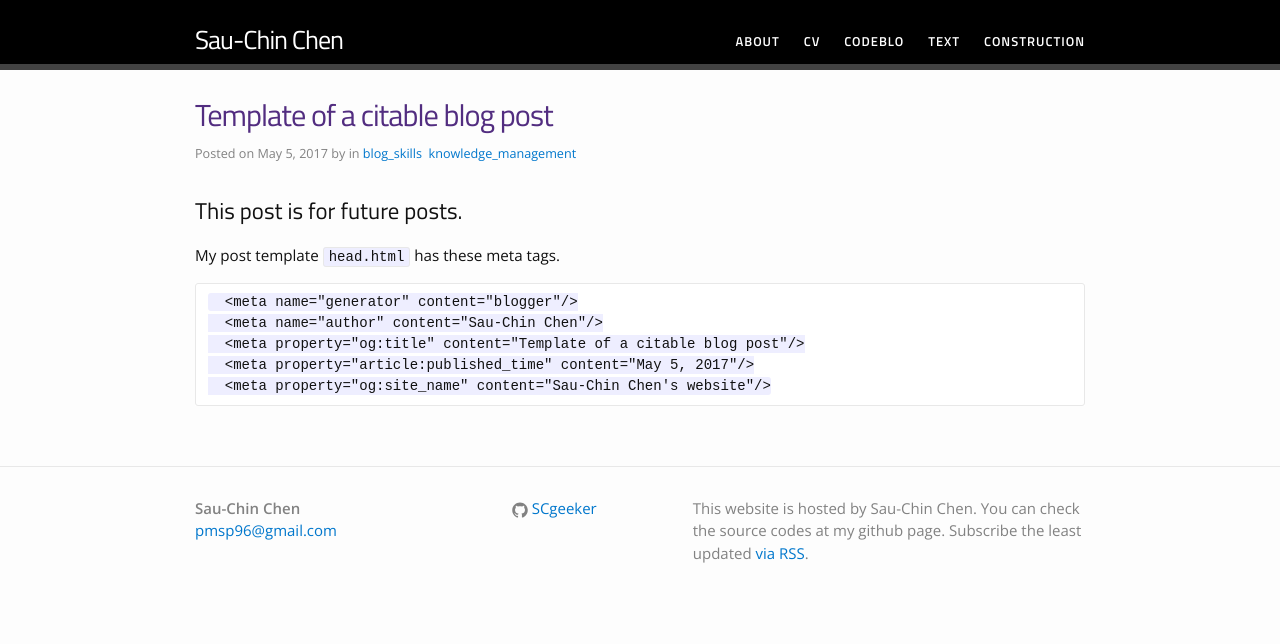
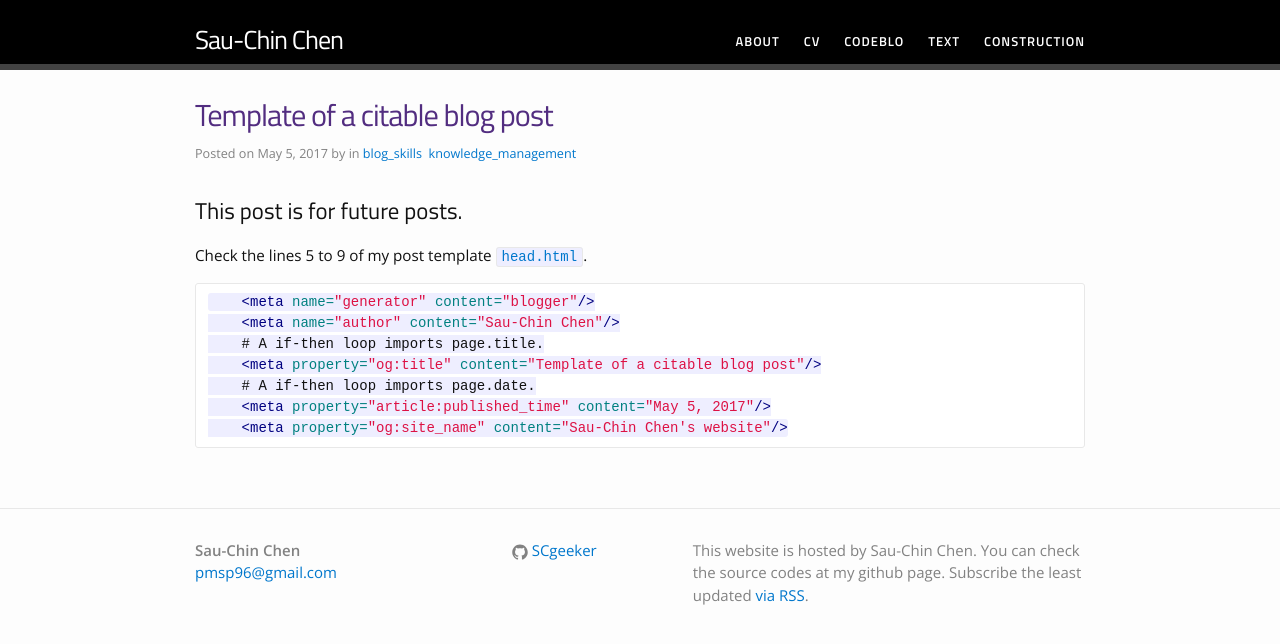
Before and after one commit to SCgeeker/SCgeeker.github.io, a Jekyll site: the page built from _posts/2017-05-05-templete-of-a-citable-blog-post.md, in a window 1280 px wide. Shown: the top 644 px of the page. Built offline with Jekyll 4.4.1, drawn with Linux system fonts in a browser that asks for light colours; comment, search, counter and statistics services are not loaded.

Commit message:
Show the critical modification in my head.html

````diff
--- a/_posts/2017-05-05-templete-of-a-citable-blog-post.md
+++ b/_posts/2017-05-05-templete-of-a-citable-blog-post.md
@@ -9,11 +9,13 @@ categories: [blog_skills, knowledge_management]
 ## This post is for future posts.
 
 
-My post template `head.html` has these meta tags.
+Check the lines 5 to 9 of my post template [`head.html`](https://github.com/SCgeeker/SCgeeker.github.io/blob/master/_includes/head.html).
+```html
+    <meta name="generator" content="blogger"/>
+    <meta name="author" content="Sau-Chin Chen"/>
+    # A if-then loop imports page.title.
+    <meta property="og:title" content="{% if page.title %}{{ page.title }}{% else %}{{ site.title }}{% endif %}"/>
+    # A if-then loop imports page.date.
+    <meta property="article:published_time" content="{% if page.date %}{{ page.date | date: "%B %-d, %Y"}}{% else %}{{ site.date }}{% endif %}"/>
+    <meta property="og:site_name" content="Sau-Chin Chen's website"/>
 ```
-  <meta name="generator" content="blogger"/>
-  <meta name="author" content="Sau-Chin Chen"/>
-  <meta property="og:title" content="{% if page.title %}{{ page.title }}{% else %}{{ site.title }}{% endif %}"/>
-  <meta property="article:published_time" content="{% if page.date %}{{ page.date | date: "%B %-d, %Y"}}{% else %}{{ site.date }}{% endif %}"/>
-  <meta property="og:site_name" content="Sau-Chin Chen's website"/>
-```
````
Also changed, not shown: _source/templete-of-a-citable-blog-post/2017-05-05-templete-of-a-citable-blog-post.Rmd (+9 -7 lines), 2 other files.
